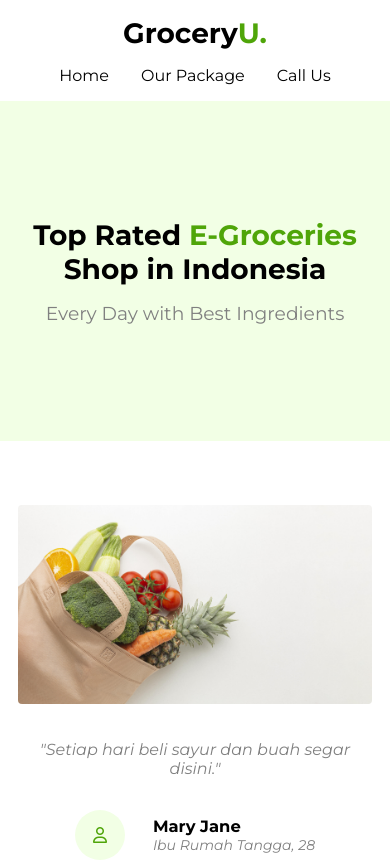
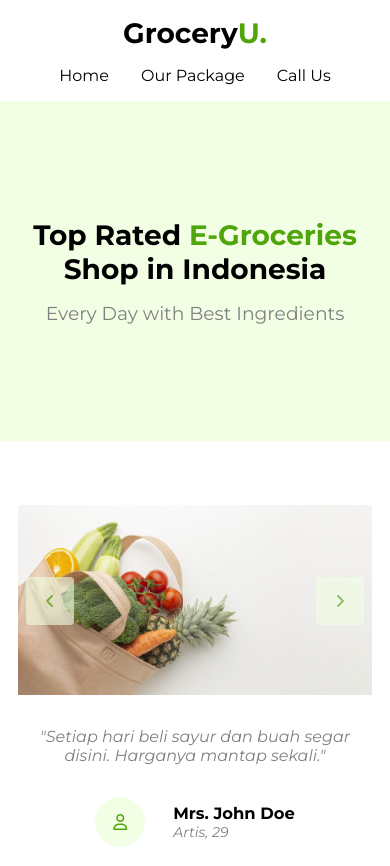
Before and after one commit to revou-fundamental-course/26-jun-23-sahrudin11, a plain HTML site: page index.html in a window 390 px wide. Shown: the top 866 px of the page. Drawn offline with Linux system fonts and the light colour scheme.

Commit message:
feat: add image slider

```diff
--- a/css/style.css
+++ b/css/style.css
@@ -112,7 +112,7 @@ nav a:hover {
 
 #review .review-img {
     width: 100%;
-    max-height: 450px;
+    max-height: 306px;
     overflow: hidden;
 }
 
@@ -148,6 +148,46 @@ nav a:hover {
 .review-profile p {
     color: gray;
     font-style: italic;
+}
+
+#review {
+    position: relative;
+    display: flex;
+    overflow: hidden;
+}
+
+.review-item {
+    min-width: 100%;
+    max-width: 100%;
+    transition: all 0.5s;
+}
+
+.slider-btn {
+    position: absolute;
+    top: 25%;
+    padding: 8px;
+    width: 48px;
+    height: 48px;
+    cursor: pointer;
+    border-radius: var(--border-radius);
+    background-color: var(--third-color);
+    color: var(--primary-color);
+    display: flex;
+    justify-content: center;
+    align-items: center;
+    opacity: .6;
+    transition: all ease-in-out .3s;
+}
+
+.slider-btn:hover {
+    opacity: .8;
+}
+
+#prev {
+    left: 8px;
+}
+#next {
+    right: 8px;
 }
 
 #content aside {
@@ -344,10 +384,25 @@ footer .highlight-text {
     color: var(--secondary-color);
 }
 
+@media only screen and (max-width: 992px) {
+    .container {
+        padding: 16px 18px;
+        max-width: 100%;
+    }
+
+    .slider-btn {
+        top: 20%;
+    }
+}
+
 @media only screen and (max-width: 600px) {
     .container {
         padding: 16px 18px;
         max-width: 100%;
+    }
+
+    .slider-btn {
+        top: 20%;
     }
 
     #hero {
@@ -362,6 +417,10 @@ footer .highlight-text {
 
     nav ul {
         justify-content: center;
+    }
+
+    #review .review-img {
+        max-height: 190px;
     }
 
     #content .container {
--- a/index.html
+++ b/index.html
@@ -44,6 +44,38 @@
                             </div>
                         </div>
                     </div>
+                    <div class="review-item">
+                        <div class="review-img">
+                            <img class="img" src="img/top-view-vegetables-fruits-bag-min.jpg" loading="lazy" alt="fruit basket" width="100%">
+                        </div>
+                        <div class="review-caption">
+                            <p>"Setiap hari beli sayur dan buah segar disini. Harganya mantap sekali."</p>
+                        </div>
+                        <div class="review-profile">
+                            <span class="profile-pic"><i class="fa-regular fa-user"></i></span>
+                            <div class="profile-desc">
+                                <h3>Mrs. John Doe</h3>
+                                <p>Artis, 29</p>
+                            </div>
+                        </div>
+                    </div>
+                    <div class="review-item">
+                        <div class="review-img">
+                            <img class="img" src="img/maddi-bazzocco-Hz4FAtKSLKo-unsplash-min.jpg" loading="lazy" alt="fruit basket" width="100%">
+                        </div>
+                        <div class="review-caption">
+                            <p>"Delivery mantap, cepat sekali, sedetik sampai. Harganya juga terjangkau."</p>
+                        </div>
+                        <div class="review-profile">
+                            <span class="profile-pic"><i class="fa-regular fa-user"></i></span>
+                            <div class="profile-desc">
+                                <h3>Mrs. Elisabeth</h3>
+                                <p>Ratu, 29</p>
+                            </div>
+                        </div>
+                    </div>
+                    <span class="slider-btn" id="prev"><i class="fa-solid fa-angle-left"></i></span>
+                    <span class="slider-btn" id="next"><i class="fa-solid fa-angle-right"></i></span>
                 </article>
                 <aside id="contact-us">
                     <h2>Contact Us</h2>
--- a/js/script.js
+++ b/js/script.js
@@ -0,0 +1,36 @@
+const sliderItems = document.querySelectorAll(".review-item");
+const nextSlide = document.querySelector("#next");
+const prevSlide = document.querySelector("#prev");
+let sliderIdx = 0;
+
+function slideShow(action) {
+  if (action === "next") {
+    if (sliderIdx === sliderItems.length - 1) {
+      sliderIdx = 0;
+    } else {
+      sliderIdx++;
+    }
+  } else {
+    if (sliderIdx === 0) {
+      sliderIdx = sliderItems.length - 1;
+    } else {
+      sliderIdx--;
+    }
+  }
+
+  sliderItems.forEach((slide, indx) => {
+    slide.style.transform = `translateX(${100 * (0 - sliderIdx)}%)`;
+  });
+}
+
+nextSlide.addEventListener("click", function () {
+  slideShow("next");
+});
+
+prevSlide.addEventListener("click", function () {
+  slideShow("prev");
+});
+
+setInterval(() => {
+  slideShow("next");
+}, 3000);
```
Also changed, not shown: img/maddi-bazzocco-Hz4FAtKSLKo-unsplash-min.jpg (added).
